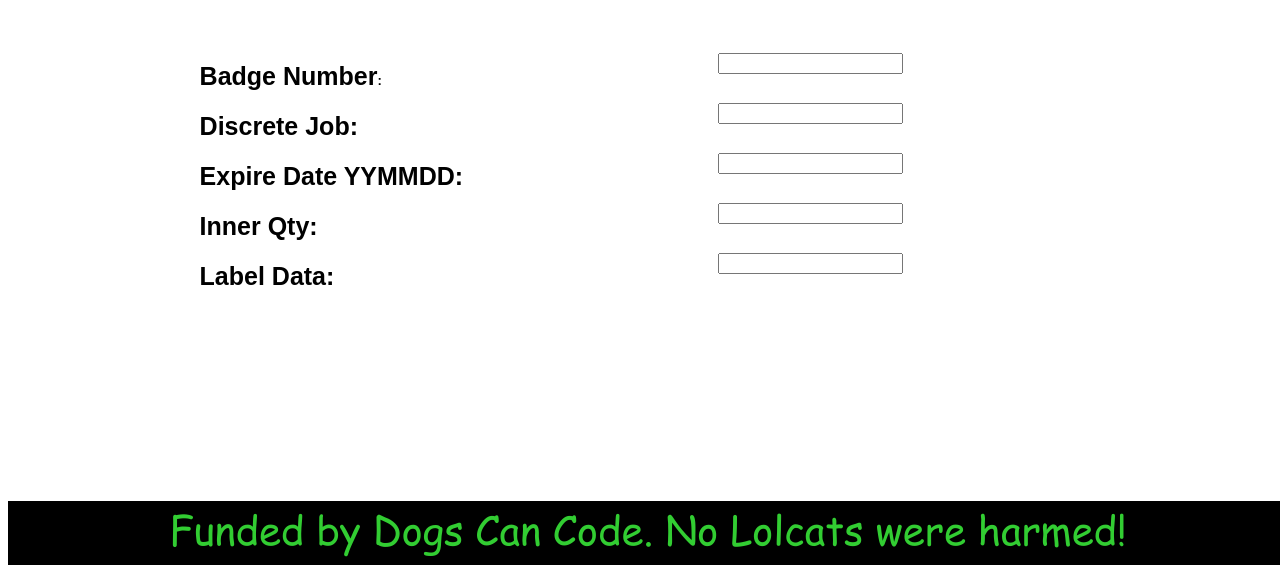
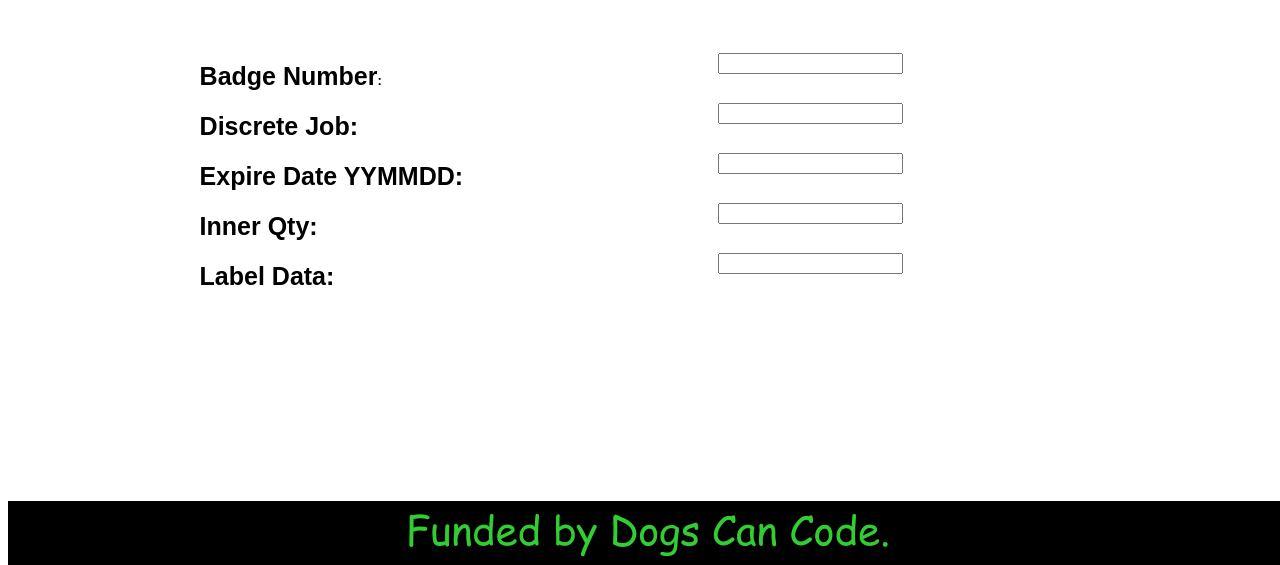
Before and after one commit to summerfr33ze/WOLF, a plain HTML site: page index.html in a window 1280 px wide. Shown: the part 235-800 px from the top of the page. Drawn offline with Linux system fonts and the light colour scheme.

Commit message:
small change

```diff
--- a/index.html
+++ b/index.html
@@ -100,6 +100,6 @@
 
     <div class="response" style="font-size: 40px; display: flex; justify-content: center;"></div>
 
-    <div class="footer">Funded by Dogs Can Code. No Lolcats were harmed!</div>
+    <div class="footer">Funded by Dogs Can Code.</div>
 
     </BODY></HTML>
```
